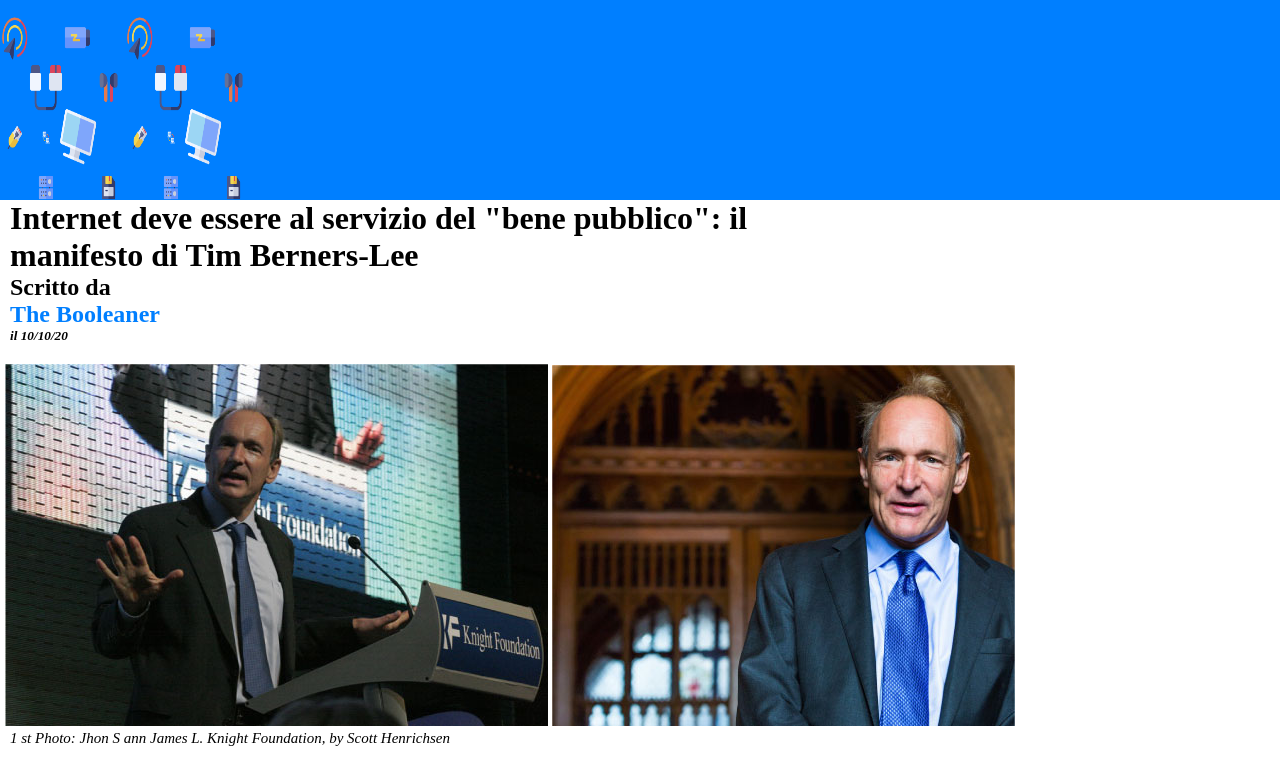
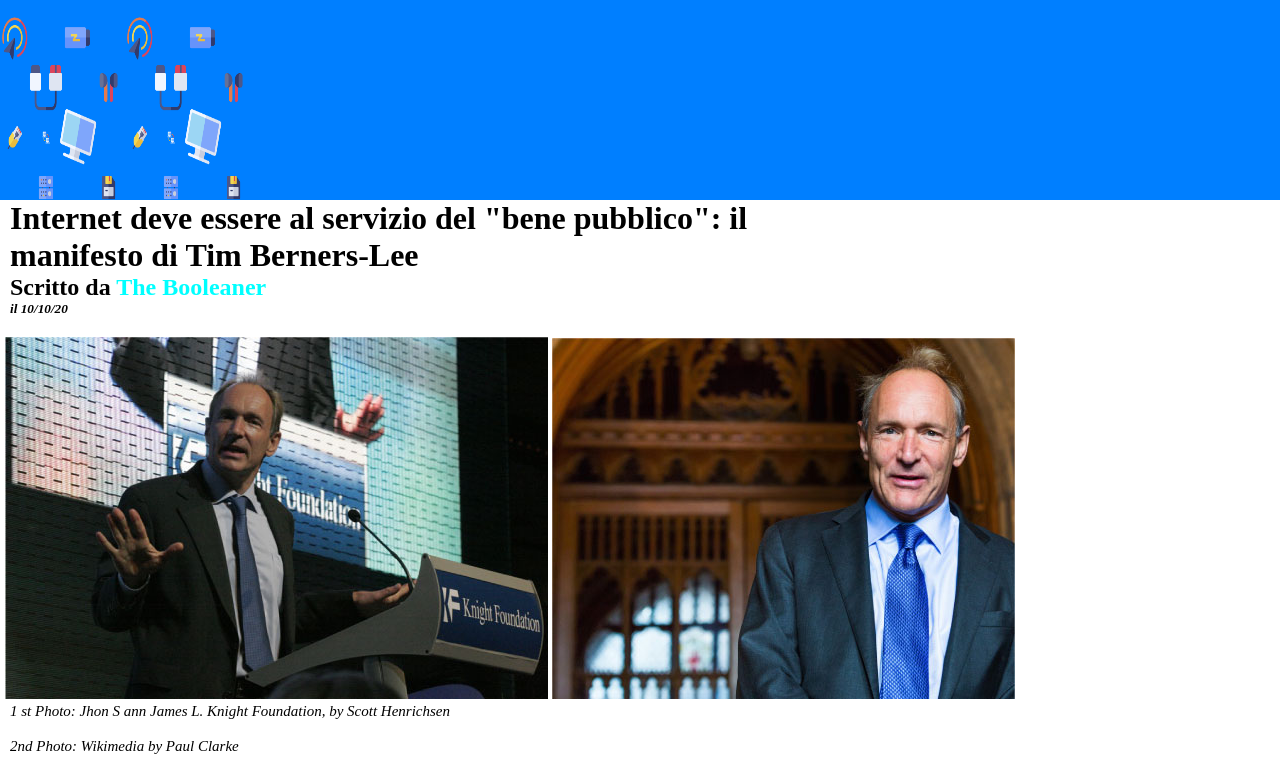
Before and after one commit to Alati11/html-css-booleaner, a plain HTML site: page index.html in a window 1280 px wide. Shown: the top 762 px of the page. Drawn offline with Linux system fonts and the light colour scheme.

Commit message:
aggiornamento-titolo-presentazine

```diff
--- a/index.html
+++ b/index.html
@@ -21,7 +21,7 @@
             <h1>
                 Internet deve essere al servizio del "bene pubblico": il <br>manifesto di Tim Berners-Lee
             </h1>
-            <h2>Scritto da</h2><h2 class="text-blue">The Booleaner</h2>
+            <h2>Scritto da <span style="color: aqua;">The Booleaner</span></h2>
             <h5>il 10/10/20</h5>
         </div>
 
```
